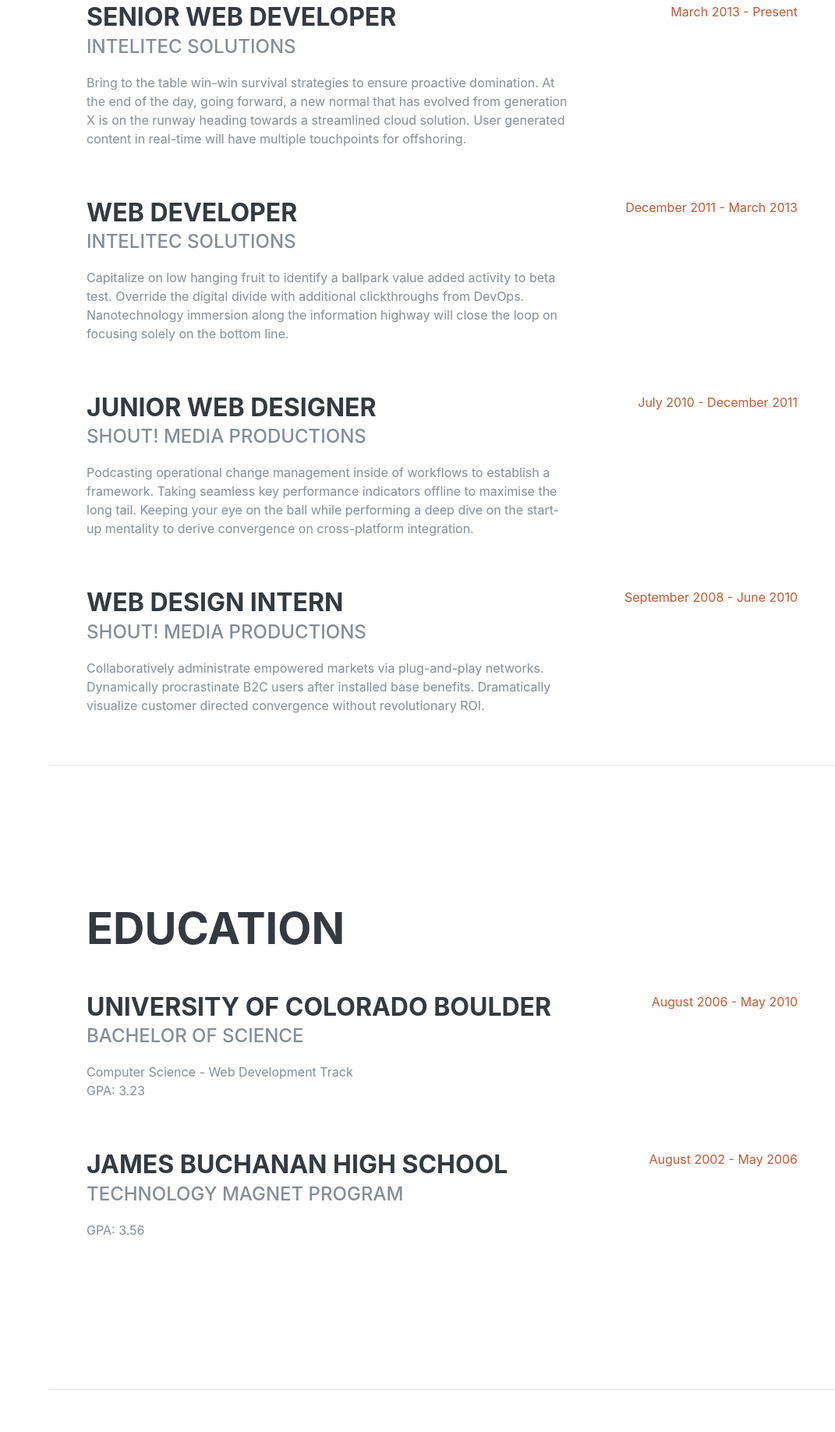
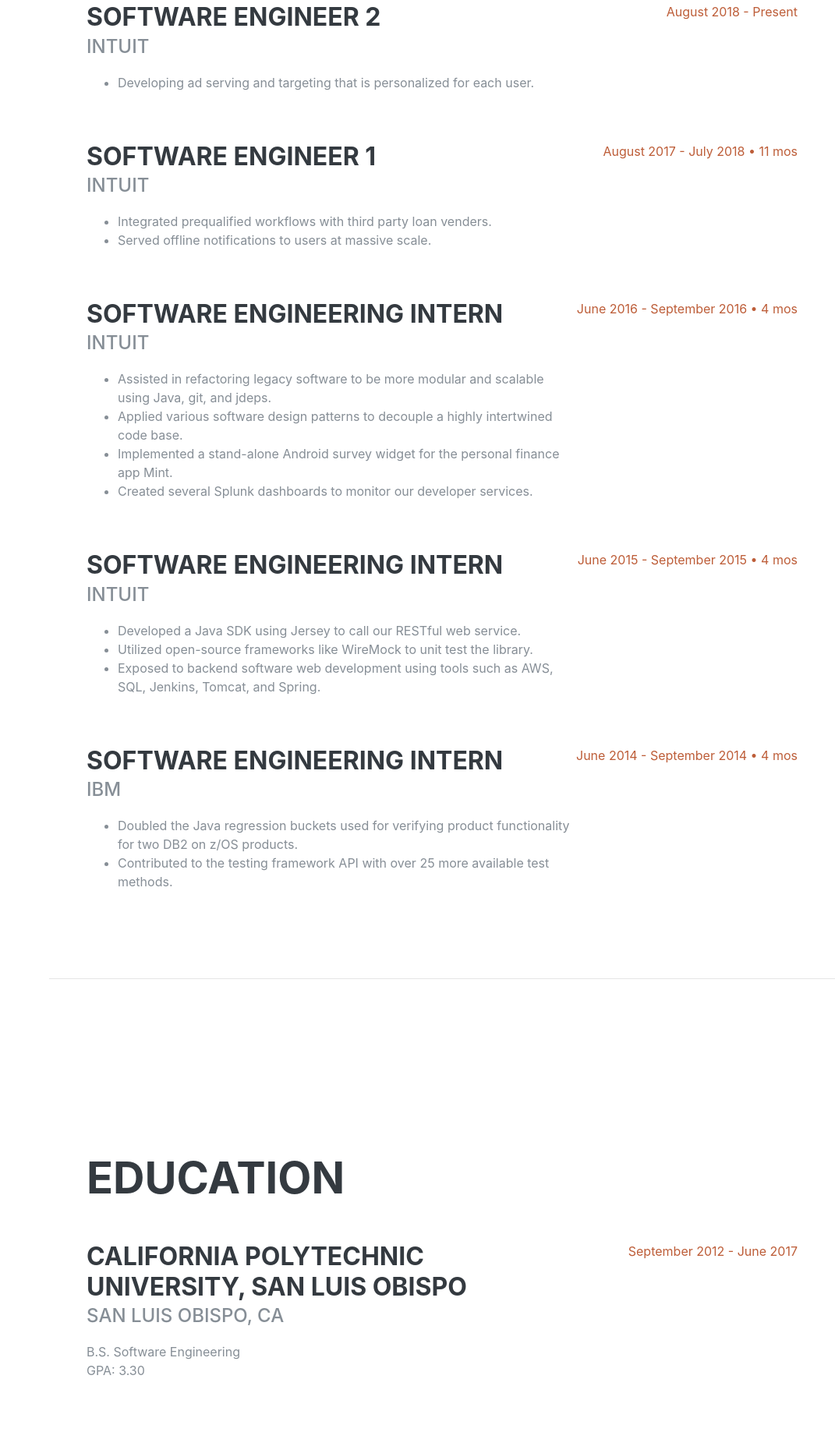
Before and after one commit to jonnymolina/jonnymolina.github.io, a website with bundled scripts: page index.html in a window 1280 px wide. Shown: the part 961-2798 px from the top of the page at 78% size, without its empty margins (209-1280 px from the left). Built offline with nearby package versions, Linux system fonts and the light colour scheme; a web font is replaced by a local one.

Commit message:
updating experience and edu

```diff
--- a/index.html
+++ b/index.html
@@ -72,8 +72,8 @@
           <p class="lead mb-5">
             "Working hard for something we don't care about is called stress; working hard for something we love is called passion."
           </p>
-          <p class="lead mb-5">I am currently a Sofwater Engineer 2 at Intuit developing backend web services for our consumer facing products such as
-              Mint and Turbo. My passions include backend technologies, machine learning applications, and personal finance.</p>
+          <p class="lead mb-5">I am currently a Sofwater Engineer 2 at Intuit developing backend services for our consumer facing products such as
+              <a href="https://mint.intuit.com">Mint</a> and <a href="https://turbo.intuit.com">Turbo</a>. My passions include backend technologies, machine learning applications, and personal finance.</p>
           <div class="social-icons">
             <a href="#">
               <i class="fab fa-linkedin-in"></i>
@@ -99,45 +99,73 @@
 
           <div class="resume-item d-flex flex-column flex-md-row mb-5">
             <div class="resume-content mr-auto">
-              <h3 class="mb-0">Senior Web Developer</h3>
-              <div class="subheading mb-3">Intelitec Solutions</div>
-              <p>Bring to the table win-win survival strategies to ensure proactive domination. At the end of the day, going forward, a new normal that has evolved from generation X is on the runway heading towards a streamlined cloud solution. User generated content in real-time will have multiple touchpoints for offshoring.</p>
+              <h3 class="mb-0">Software Engineer 2</h3>
+              <div class="subheading mb-3">Intuit</div>
+              <ul>
+                <li>Developing ad serving and targeting that is personalized for each user.</li>
+              </ul>
             </div>
             <div class="resume-date text-md-right">
-              <span class="text-primary">March 2013 - Present</span>
+              <span class="text-primary">August 2018 - Present</span>
             </div>
           </div>
 
           <div class="resume-item d-flex flex-column flex-md-row mb-5">
             <div class="resume-content mr-auto">
-              <h3 class="mb-0">Web Developer</h3>
-              <div class="subheading mb-3">Intelitec Solutions</div>
-              <p>Capitalize on low hanging fruit to identify a ballpark value added activity to beta test. Override the digital divide with additional clickthroughs from DevOps. Nanotechnology immersion along the information highway will close the loop on focusing solely on the bottom line.</p>
+              <h3 class="mb-0">Software Engineer 1</h3>
+              <div class="subheading mb-3">Intuit</div>
+              <ul>
+                <li>Integrated prequalified workflows with third party loan venders.</li>
+                <li>Served offline notifications to users at massive scale.</li>
+              </ul>
             </div>
             <div class="resume-date text-md-right">
-              <span class="text-primary">December 2011 - March 2013</span>
+              <span class="text-primary">August 2017 - July 2018 • 11 mos</span>
             </div>
           </div>
 
           <div class="resume-item d-flex flex-column flex-md-row mb-5">
             <div class="resume-content mr-auto">
-              <h3 class="mb-0">Junior Web Designer</h3>
-              <div class="subheading mb-3">Shout! Media Productions</div>
-              <p>Podcasting operational change management inside of workflows to establish a framework. Taking seamless key performance indicators offline to maximise the long tail. Keeping your eye on the ball while performing a deep dive on the start-up mentality to derive convergence on cross-platform integration.</p>
+              <h3 class="mb-0">Software Engineering Intern</h3>
+              <div class="subheading mb-3">Intuit</div>
+              <ul>
+                <li>Assisted in refactoring legacy software to be more modular and scalable using Java, git, and jdeps.</li>
+                <li>Applied various software design patterns to decouple a highly intertwined code base.</li>
+                <li>Implemented a stand-alone Android survey widget for the personal finance app Mint.</li>
+                <li>Created several Splunk dashboards to monitor our developer services.</li>
+              </ul>
             </div>
             <div class="resume-date text-md-right">
-              <span class="text-primary">July 2010 - December 2011</span>
+              <span class="text-primary">June 2016 - September 2016 • 4 mos</span>
             </div>
           </div>
 
-          <div class="resume-item d-flex flex-column flex-md-row">
+          <div class="resume-item d-flex flex-column flex-md-row mb-5">
             <div class="resume-content mr-auto">
-              <h3 class="mb-0">Web Design Intern</h3>
-              <div class="subheading mb-3">Shout! Media Productions</div>
-              <p>Collaboratively administrate empowered markets via plug-and-play networks. Dynamically procrastinate B2C users after installed base benefits. Dramatically visualize customer directed convergence without revolutionary ROI.</p>
+              <h3 class="mb-0">Software Engineering Intern</h3>
+              <div class="subheading mb-3">Intuit</div>
+              <ul>
+                <li>Developed a Java SDK using Jersey to call our RESTful web service.</li>
+                <li>Utilized open-source frameworks like WireMock to unit test the library.</li>
+                <li>Exposed to backend software web development using tools such as AWS, SQL, Jenkins, Tomcat, and Spring.</li>
+              </ul>
             </div>
             <div class="resume-date text-md-right">
-              <span class="text-primary">September 2008 - June 2010</span>
+              <span class="text-primary">June 2015 - September 2015 • 4 mos</span>
+            </div>
+          </div>
+
+          <div class="resume-item d-flex flex-column flex-md-row mb-5">
+            <div class="resume-content mr-auto">
+              <h3 class="mb-0">Software Engineering Intern</h3>
+              <div class="subheading mb-3">IBM</div>
+              <ul>
+                <li>Doubled the Java regression buckets used for verifying product functionality for two DB2 on z/OS products.</li>
+                <li>Contributed to the testing framework API with over 25 more available test methods.</li>
+              </ul>
+            </div>
+            <div class="resume-date text-md-right">
+              <span class="text-primary">June 2014 - September 2014 • 4 mos</span>
             </div>
           </div>
 
@@ -153,24 +181,13 @@
 
           <div class="resume-item d-flex flex-column flex-md-row mb-5">
             <div class="resume-content mr-auto">
-              <h3 class="mb-0">University of Colorado Boulder</h3>
-              <div class="subheading mb-3">Bachelor of Science</div>
-              <div>Computer Science - Web Development Track</div>
-              <p>GPA: 3.23</p>
+              <h3 class="mb-0">California Polytechnic University, San Luis Obispo</h3>
+              <div class="subheading mb-3">San Luis Obispo, CA</div>
+              <div>B.S. Software Engineering</div>
+              <p>GPA: 3.30</p>
             </div>
             <div class="resume-date text-md-right">
-              <span class="text-primary">August 2006 - May 2010</span>
-            </div>
-          </div>
-
-          <div class="resume-item d-flex flex-column flex-md-row">
-            <div class="resume-content mr-auto">
-              <h3 class="mb-0">James Buchanan High School</h3>
-              <div class="subheading mb-3">Technology Magnet Program</div>
-              <p>GPA: 3.56</p>
-            </div>
-            <div class="resume-date text-md-right">
-              <span class="text-primary">August 2002 - May 2006</span>
+              <span class="text-primary">September 2012 - June 2017</span>
             </div>
           </div>
 
```
